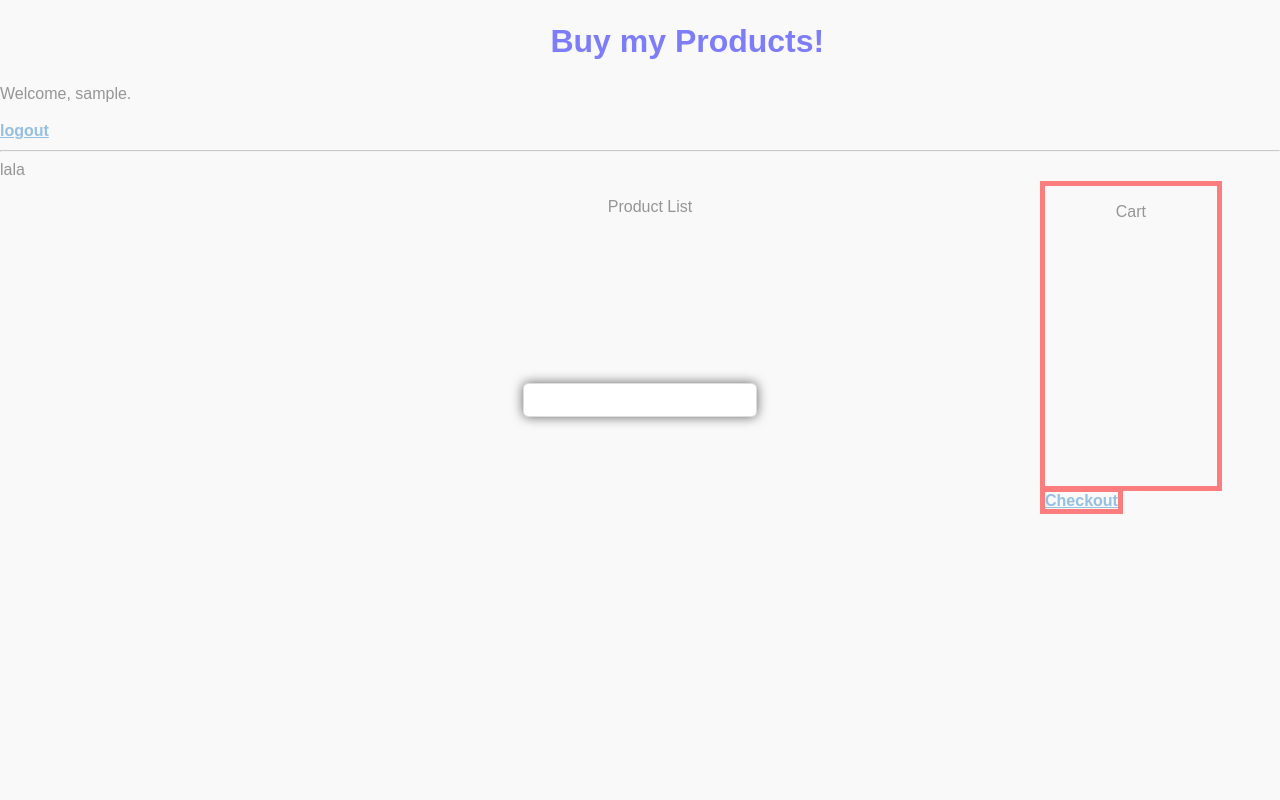
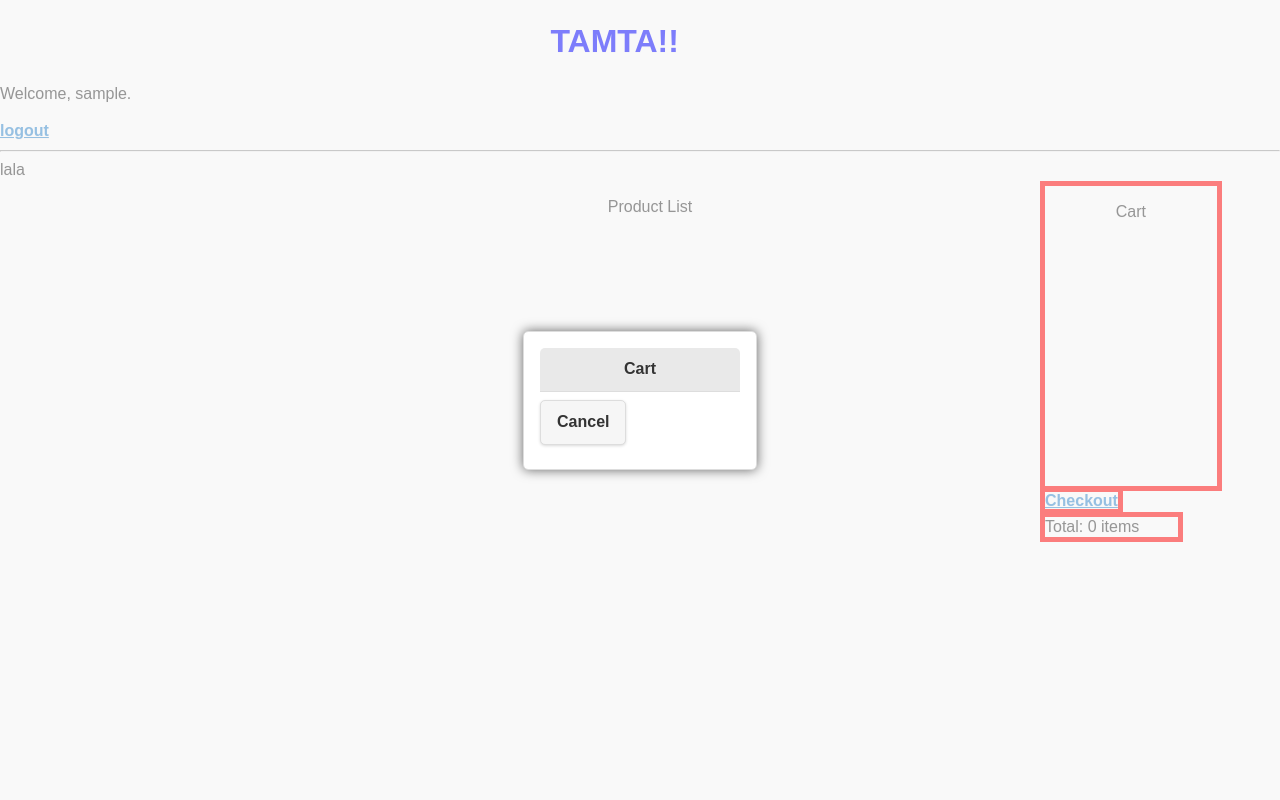
Before and after one commit to edeirme-zz/SecProg, a Django app: a page that uses sec_prog/sec_prog/templates/base.html in a window 1280 px wide, after a click on "Checkout". Run offline with Django 3.2, Linux system fonts and the light colour scheme; the visitor is signed in with stand-in values (Sample User, id 1); data that the repository does not hold is empty.

Commit message:
added product counter and some fixes in the popup window

```diff
--- a/sec_prog/sec_prog/templates/base.html
+++ b/sec_prog/sec_prog/templates/base.html
@@ -13,7 +13,7 @@
 
 </head>
 <body>
-    <h1 class="basemenu">Buy my Products!</h1>
+    <h1 class="basemenu">TAMTA!!</h1>
 
     {% if user.is_authenticated %}
     <div class="base_user">
--- a/sec_prog/sec_prog/templates/shop.html
+++ b/sec_prog/sec_prog/templates/shop.html
@@ -22,16 +22,31 @@
             <div class="cart_content ui-content">Cart</div>
             </div>
             <a href="#myPopup" data-rel="popup" class="checkout_button">Checkout</a>
-            <div class="ui-content ui-overlay-shadow" id="myPopup" data-role="popup" data-position-to="window" data-overlay-theme="a"></div>
+            <div id="total" class="checkout_button">Total: 0 items</div>
+            <div class="ui-content ui-overlay-shadow" id="myPopup" data-dismissible="false" data-role="popup" data-position-to="window" data-overlay-theme="a">
+                <div data-role="header" data-theme="a" class="ui-corner-top ui-header ui-bar-a" role="banner">
+                    <h1 class="ui-title" role="heading" aria-level="1">Cart</h1>
+                </div>
+                <a href="#" data-role="button" data-inline="true" data-rel="back" data-theme="c" data-corners="true" data-shadown="true" data-iconshadow="true" data-wrapperels="span" class="ui-btn ui-shadow ui-btn-corner-all ui-btn-inline ui-btn-up-c">
+                    <span class="ui-btn-inner">
+                        <span class="ui-btn-text">Cancel</span>
+                    </span>
+                </a>
+            </div>
         </div>
    </div>
 
 
 <script type="text/javascript">
+var product_array = [];
 function add2cart(product_name,product_price){
 
     $(".cart_content:last").after("<div class='wrap_it clearfix'><p class='product_cart'>"+product_name+"</p>"+"<p class='product_cart'>"+product_price+"</p></div>");
     $("#myPopup").append("<div class='wrap_it clearfix'><p class='product_cart'>"+product_name+"</p>"+"<p class='product_cart'>"+product_price+"</p></div>");
+    product_array.push( [product_name, product_price]);
+    document.getElementById("total").innerHTML="Total: "+ product_array.length + " items";
+
+
 
 }
     function CreateBlog(){
```
